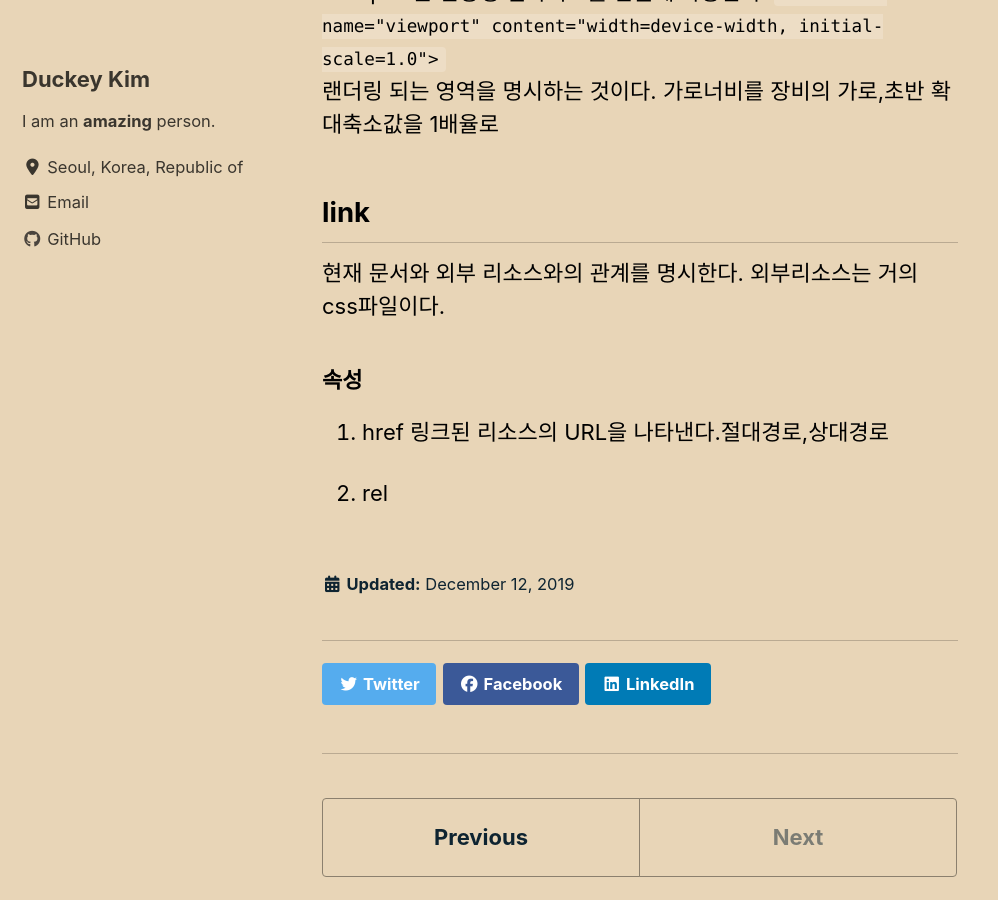
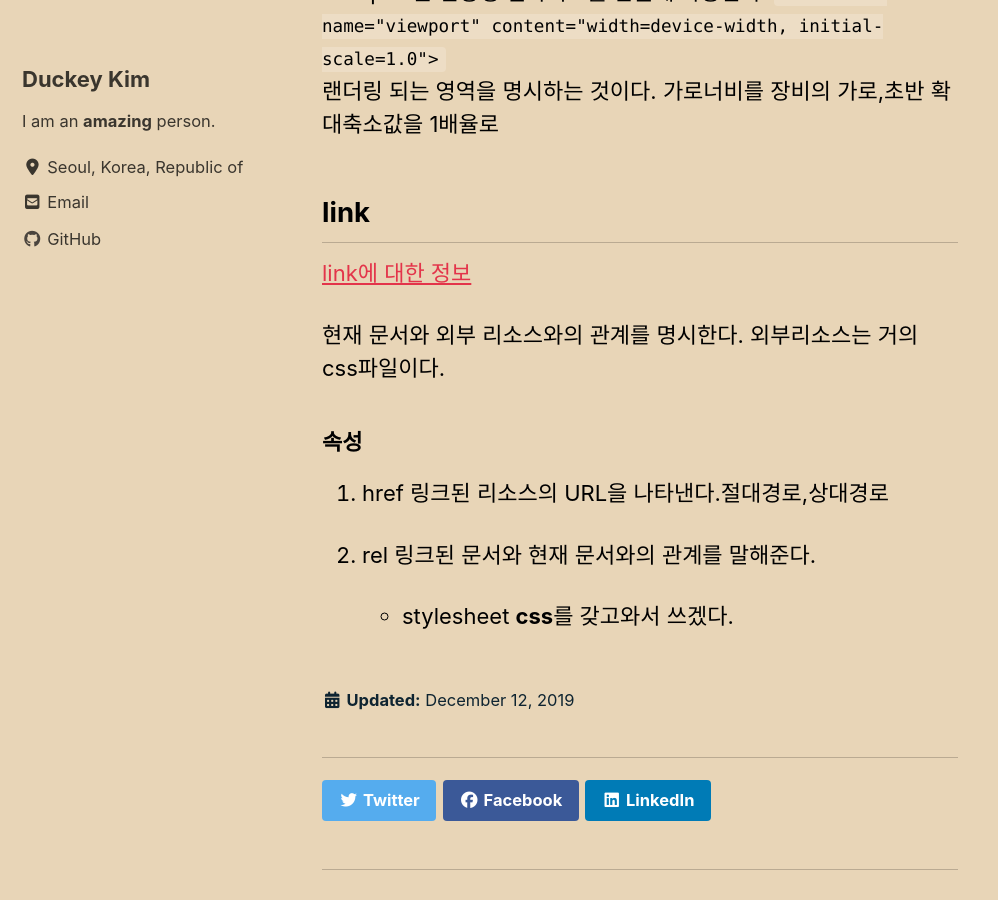
Before and after one commit to duckey-kim/duckey-kim.github.io, a Jekyll site: the page built from _posts/2019-12-12-HTML배우기(태크).md, in a window 1280 px wide and 900 px high, scrolled down 1344 px. Shown: the whole window, without its empty margins (0-998 px from the left). Built offline with Jekyll 4.4.1, drawn with Linux system fonts in a browser that asks for light colours; cached includes are drawn as plain includes; nearby versions of some CDN libraries.

Commit message:
Update 2019-12-12-HTML배우기(태크).md

```diff
--- a/_posts/2019-12-12-HTML배우기(태크).md
+++ b/_posts/2019-12-12-HTML배우기(태크).md
@@ -34,6 +34,8 @@ viewport는 반응형 웹사이트를 만들때 사용한다.
 
 ## link
 
+[link에 대한 정보](https://developer.mozilla.org/ko/docs/Web/HTML/Element/link)
+
 현재 문서와 외부 리소스와의 관계를 명시한다. 외부리소스는 거의 css파일이다.
 
 ### 속성
@@ -42,3 +44,5 @@ viewport는 반응형 웹사이트를 만들때 사용한다.
 링크된 리소스의 URL을 나타낸다.절대경로,상대경로
 
 2. rel
+링크된 문서와 현재 문서와의 관계를 말해준다.
+  - stylesheet **css**를 갖고와서 쓰겠다.
```
